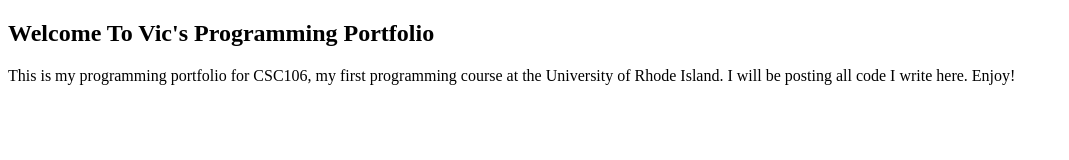
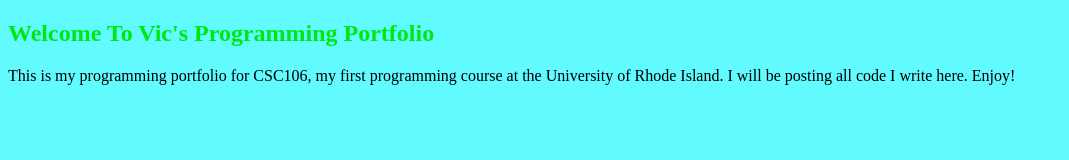
Before and after one commit to vfaywolfe/vfaywolfe.github.io, a plain HTML site: page index.html in a window 1280 px wide. Shown: the whole page, without its empty margins (0-1069 px from the left). Drawn offline with Linux system fonts and the light colour scheme.

Commit message:
Update index.html

```diff
--- a/index.html
+++ b/index.html
@@ -1,6 +1,7 @@
 <!DOCTYPE html>
 <html>
     <head>
+        <link rel="stylesheet" href="style5.css">
         <meta charset="utf-8">
         <title>Vic's Programming Portfolio</title>
     </head>
```
